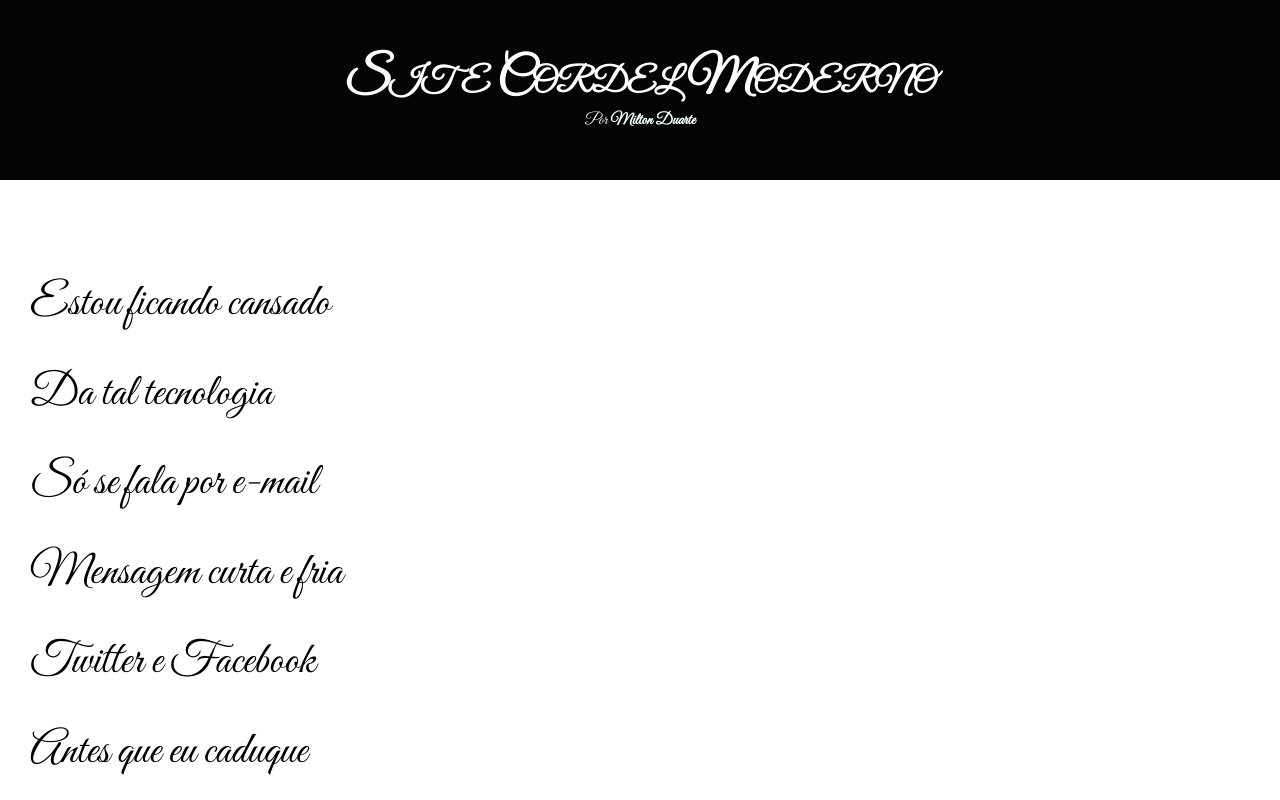
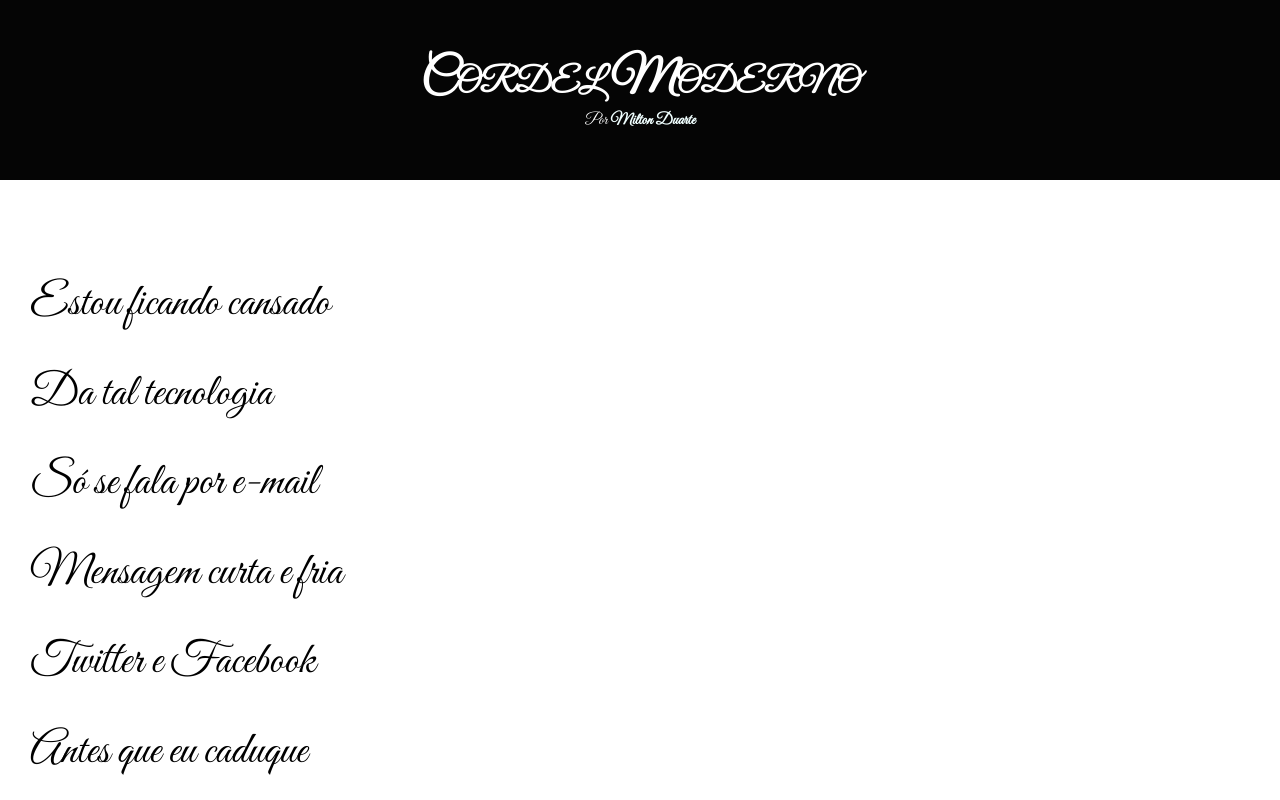
Before and after one commit to Paulor01/Projeto-Cordel-Moderno, a plain HTML site: page index.html in a window 1280 px wide. Shown: the top 800 px of the page. Drawn offline with Linux system fonts and the light colour scheme.

Commit message:
Alterando nome do site

```diff
--- a/index.html
+++ b/index.html
@@ -4,12 +4,12 @@
     <meta charset="UTF-8">
     <meta http-equiv="X-UA-Compatible" content="IE=edge">
     <meta name="viewport" content="width=device-width, initial-scale=1.0">
-    <title>Cordel Moderno</title>
+    <title>Cordel Moderno Brasil</title>
     <link rel="stylesheet" href="style.css">
 </head>
 <body>
     <header>
-        <h1>Site Cordel Moderno</h1>
+        <h1>Cordel Moderno</h1>
         <p>Por <a href="">Milton Duarte</a></p>
 
     </header>
```
